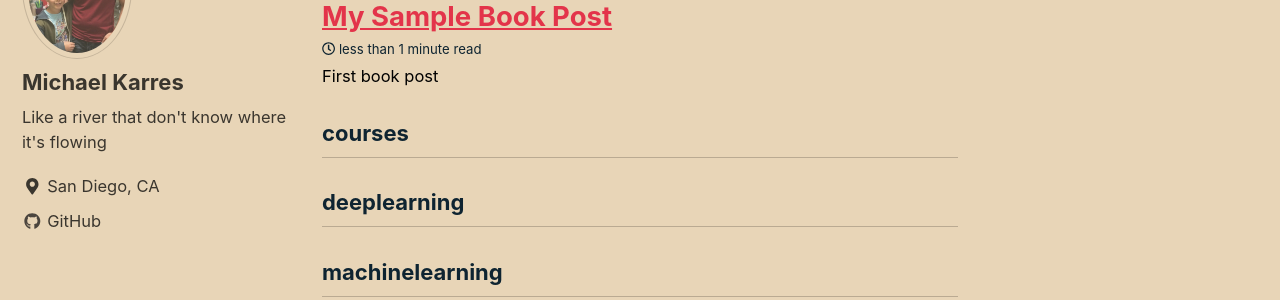
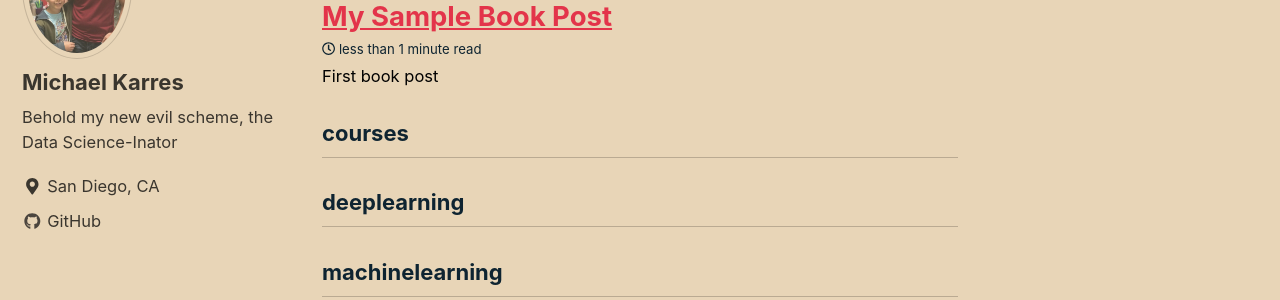
Before and after one commit to mkarres/first-repo, a Jekyll site: the page built from index.html, in a window 1280 px wide. Shown: the part 449-749 px from the top of the page. Built offline with Jekyll 4.4.1, drawn with Linux system fonts in a browser that asks for light colours; cached includes are drawn as plain includes; nearby versions of some CDN libraries; the list of posts is cut into pages by our own code.

Commit message:
doofenshmirtz

```diff
--- a/_config.yml
+++ b/_config.yml
@@ -109,7 +109,7 @@ analytics:
 author:
   name             : "Michael Karres"
   avatar           : "/images/bio-photo.jpg"
-  bio              : "Like a river that don't know where it's flowing"
+  bio              : "Behold my new evil scheme, the Data Science-Inator"
   location         : "San Diego, CA"
   email            :
   links:
```
